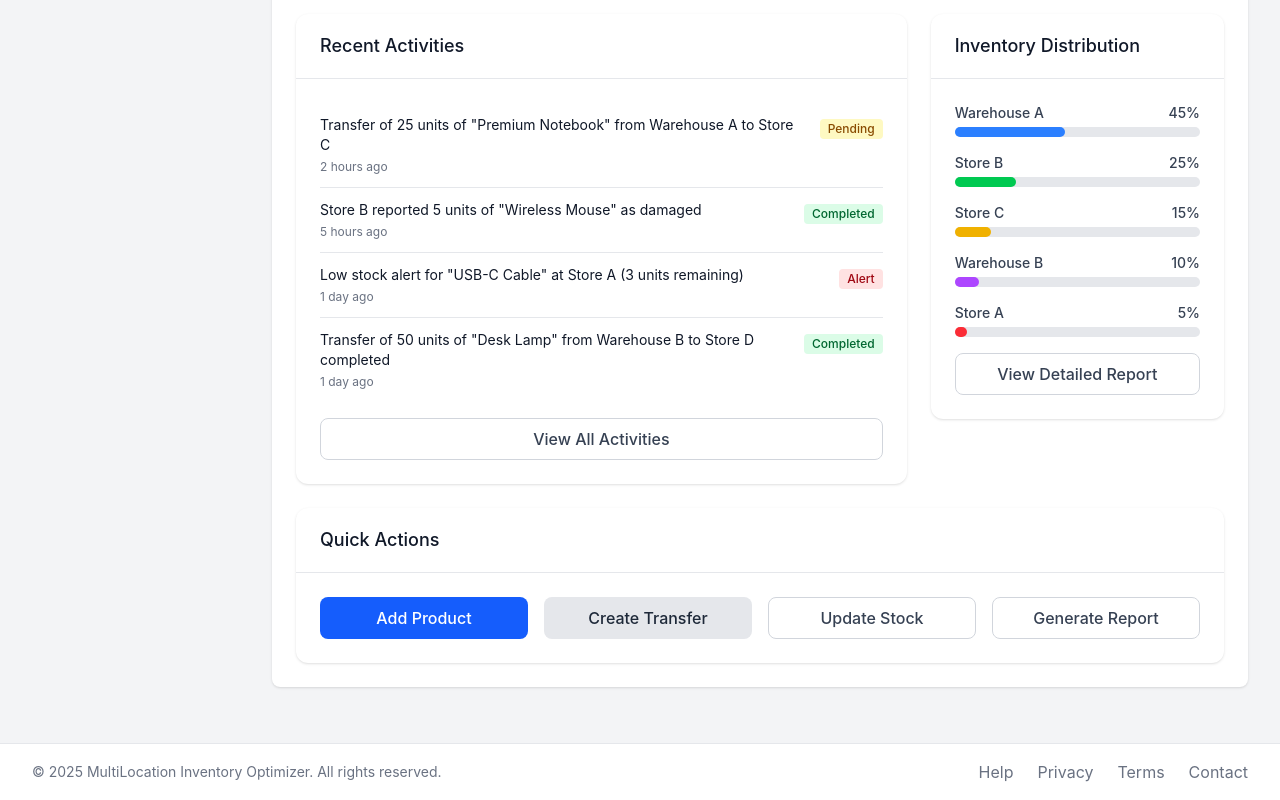
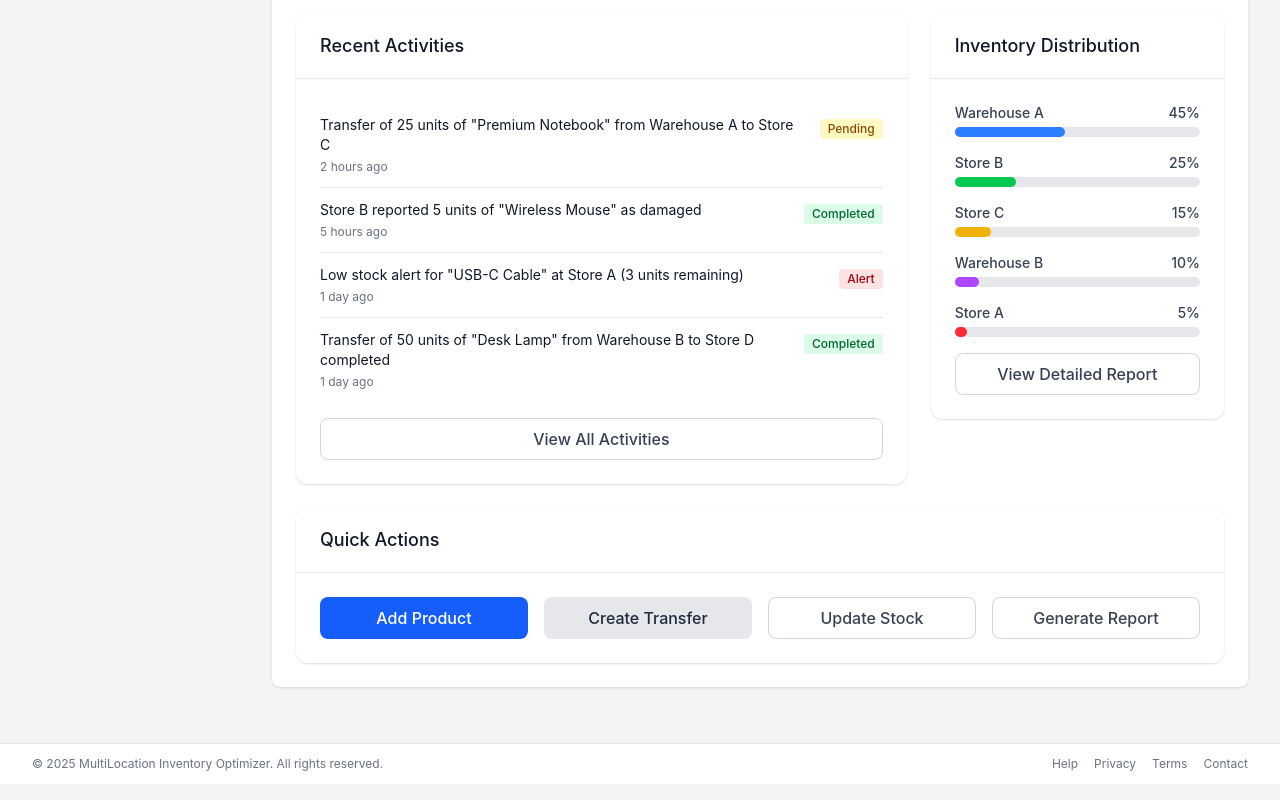
Before and after one commit to Workflow-Manager-admin/multilocation-inventory-optimizer-95269-95286, a Next.js app in the folder multi_location_inventory_optimizer/: page / in a window 1280 px wide. Shown: the part 513-1313 px from the top of the page. Built offline with nearby package versions, Linux system fonts and the light colour scheme.

Commit message:
Auto-commit: Changes as of 2025-05-22T13:37:39.803679+00:00

```diff
--- a/multi_location_inventory_optimizer/src/components/layout/Footer.tsx
+++ b/multi_location_inventory_optimizer/src/components/layout/Footer.tsx
@@ -12,36 +12,36 @@ export default function Footer() {
   const currentYear = new Date().getFullYear();
 
   return (
-    <footer className="bg-white dark:bg-gray-800 border-t border-gray-200 dark:border-gray-700">
-      <div className="w-full mx-auto py-3 sm:py-4 px-3 sm:px-6 flex flex-col md:flex-row md:items-center md:justify-between lg:px-8">
-        <div className="flex flex-wrap justify-center space-x-4 sm:space-x-6 md:order-2">
+    <footer className="bg-[color:var(--bg-component)] border-t border-[color:var(--border-light)]">
+      <div className="w-full mx-auto py-3 px-4 sm:px-6 flex flex-col md:flex-row md:items-center md:justify-between lg:px-8">
+        <div className="flex flex-wrap justify-center md:order-2 space-x-4">
           <Link
             href="/help"
-            className="text-gray-500 hover:text-gray-700 dark:text-gray-400 dark:hover:text-gray-300"
+            className="text-xs text-[color:var(--text-secondary)] hover:text-[color:var(--text-primary)] transition-colors"
           >
             Help
           </Link>
           <Link
             href="/privacy"
-            className="text-gray-500 hover:text-gray-700 dark:text-gray-400 dark:hover:text-gray-300"
+            className="text-xs text-[color:var(--text-secondary)] hover:text-[color:var(--text-primary)] transition-colors"
           >
             Privacy
           </Link>
           <Link
             href="/terms"
-            className="text-gray-500 hover:text-gray-700 dark:text-gray-400 dark:hover:text-gray-300"
+            className="text-xs text-[color:var(--text-secondary)] hover:text-[color:var(--text-primary)] transition-colors"
           >
             Terms
           </Link>
           <Link
             href="/contact"
-            className="text-gray-500 hover:text-gray-700 dark:text-gray-400 dark:hover:text-gray-300"
+            className="text-xs text-[color:var(--text-secondary)] hover:text-[color:var(--text-primary)] transition-colors"
           >
             Contact
           </Link>
         </div>
-        <div className="mt-4 md:mt-0 md:order-1">
-          <p className="text-center text-sm text-gray-500 dark:text-gray-400">
+        <div className="mt-2 md:mt-0 md:order-1">
+          <p className="text-center text-xs text-[color:var(--text-secondary)]">
             &copy; {currentYear} MultiLocation Inventory Optimizer. All rights reserved.
           </p>
         </div>
```
Also changed, not shown: 2 other files (tests, documents, lock files or other folders).
